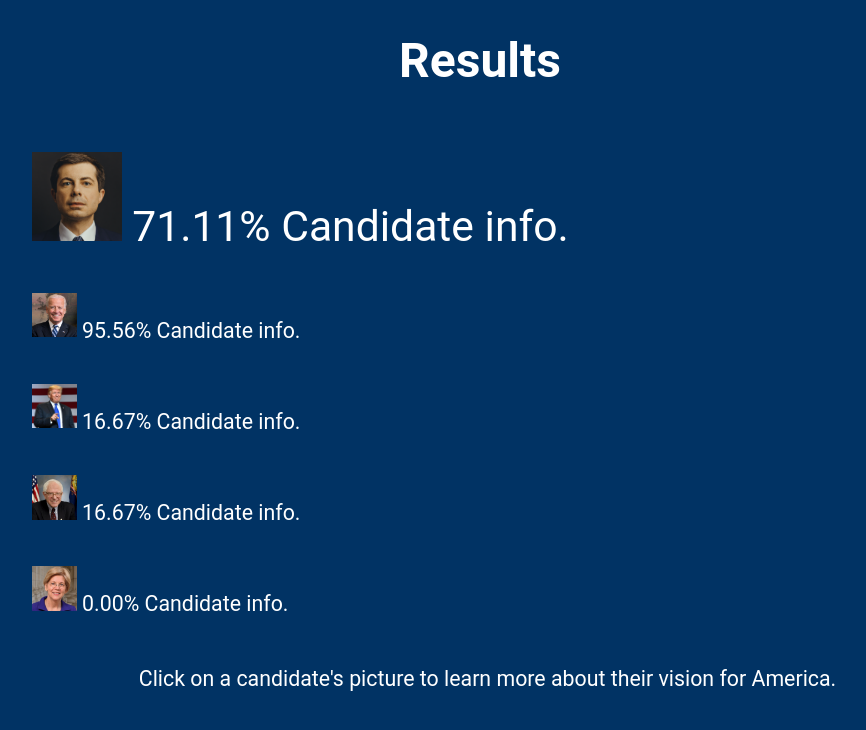
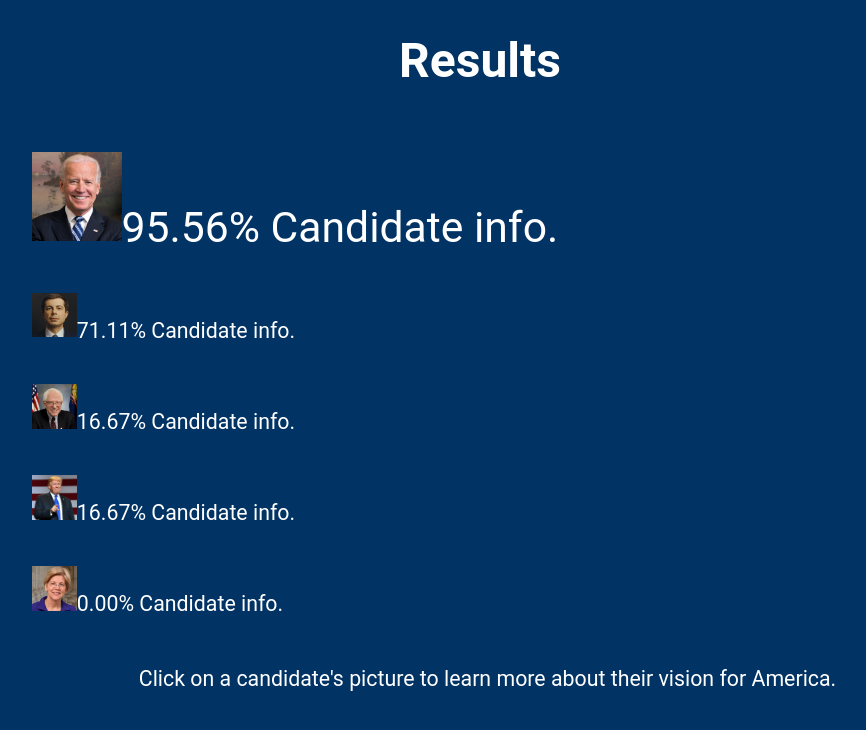
Before and after one commit to lwurl/IrishHack2, a React (Create React App) app in the folder quiz/: page /results in a window 1280 px wide. Shown: the top 730 px of the page, without its empty margins (160-1026 px from the left). Built offline with nearby package versions, Linux system fonts and the light colour scheme.

Commit message:
results displaying hardcoded

```diff
--- a/quiz/src/Results.js
+++ b/quiz/src/Results.js
@@ -46,8 +46,10 @@ class Results extends React.Component {
           'url': 'https://www.promiseskept.com/about/',
           'img': trump
         }
-      }
-    };;
+      },
+      sortedPerentages: []
+    };
+    this.loadResults = this.loadResults.bind(this);
   }
 
   async componentDidMount() {
@@ -65,18 +67,36 @@ class Results extends React.Component {
     percentages['trump'] = this.state.results.trump/high_score * 100;
     percentages['warren'] = this.state.results.warren/high_score * 100;
 
-    this.setState({ percentages });
+    let sortedPerentages = [];
+
+    for (var key in percentages) {
+        if (percentages.hasOwnProperty(key)) {
+          sortedPerentages.push( [ key, percentages[key] ] );
+        }
+    }
+
+    sortedPerentages.sort((a, b) => b[1] - a[1]);
+    console.log(sortedPerentages);
+
+    this.setState({ percentages, sortedPerentages });
+
+    console.log(this.state.sortedPerentages);
   }
 
   render() {
     return (
       <div>
         <h1>Results</h1>
-        <p className="c1"><a href={this.state.candidates.pete.url}><img src={this.state.candidates.pete.img} alt="char" className='i1'/></a> {this.state.percentages['pete'].toFixed(2)}% Candidate  info.</p>
-        <p className="c2"><a href={this.state.candidates.biden.url}><img src={this.state.candidates.biden.img} alt="char" className='i2'/></a> {this.state.percentages['biden'].toFixed(2)}% Candidate info.</p>
-        <p className="c2"><a href={this.state.candidates.trump.url}><img src={this.state.candidates.trump.img} alt="char" className='i2'/></a> {this.state.percentages['trump'].toFixed(2)}% Candidate info.</p>
-        <p className="c2"><a href={this.state.candidates.bernie.url}><img src={this.state.candidates.bernie.img} alt="char" className='i2'/></a> {this.state.percentages['bernie'].toFixed(2)}% Candidate info.</p>
-        <p className="c2"><a href={this.state.candidates.warren.url}><img src={this.state.candidates.warren.img} alt="char" className='i2'/></a> {this.state.percentages['warren'].toFixed(2)}% Candidate info.</p>
+        {
+          this.state.sortedPerentages.map((candidate, index) => {
+            // return this.state.candidates[candidate[0]].img
+            if (index == 0){
+              return <p key={index} className="c1"><a href={this.state.candidates[candidate[0]].url}><img src={this.state.candidates[candidate[0]].img} alt="char" className='i1' /></a>{this.state.percentages[candidate[0]].toFixed(2)}% Candidate info.</p>
+            } else {
+              return <p key={index} className="c2"><a href={this.state.candidates[candidate[0]].url}><img src={this.state.candidates[candidate[0]].img} alt="char" className='i2' /></a>{this.state.percentages[candidate[0]].toFixed(2)}% Candidate info.</p>
+            }
+          })
+        }
         <p className="c3">Click on a candidate's picture to learn more about their vision for America.</p>
         <Link to='/Home'>
             <div className="center_div"><button type="button" className="buttonResults"><b>Restart</b></button></div>
```
